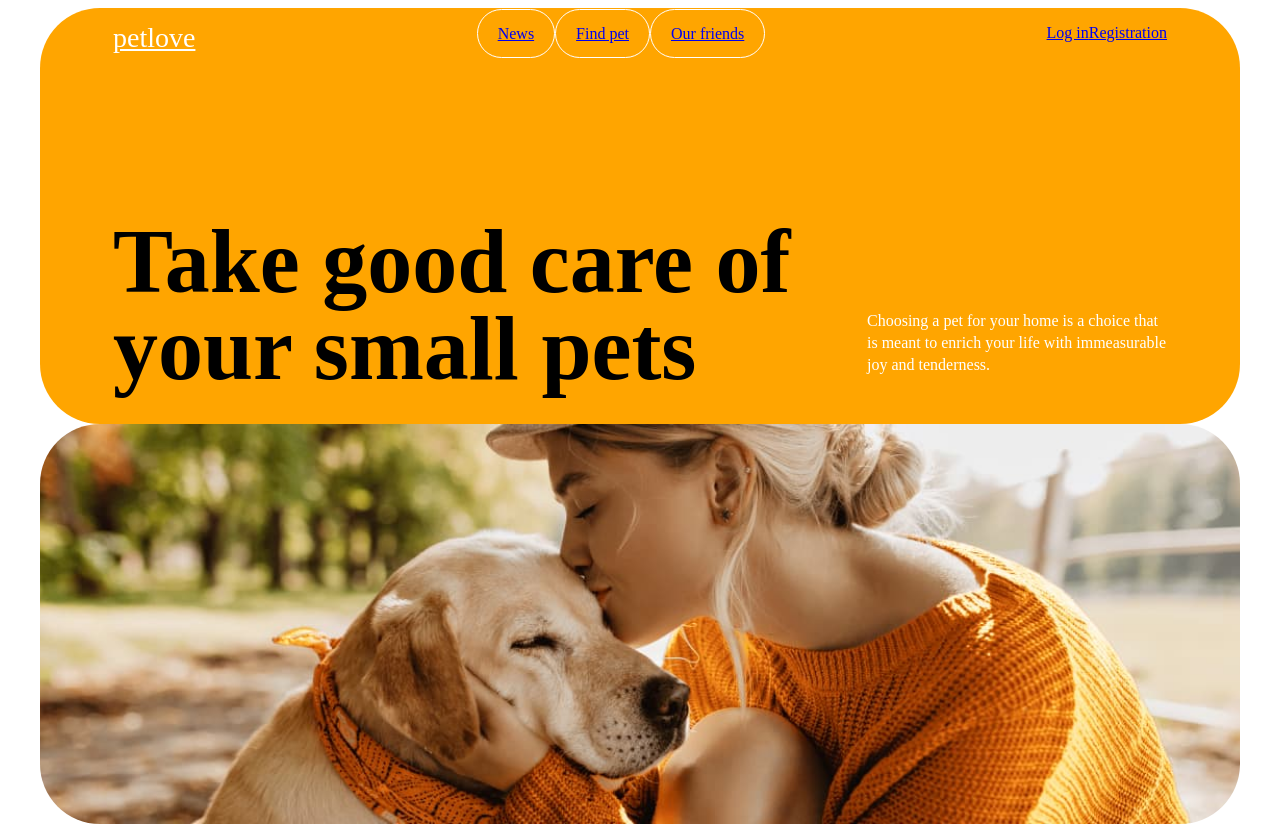
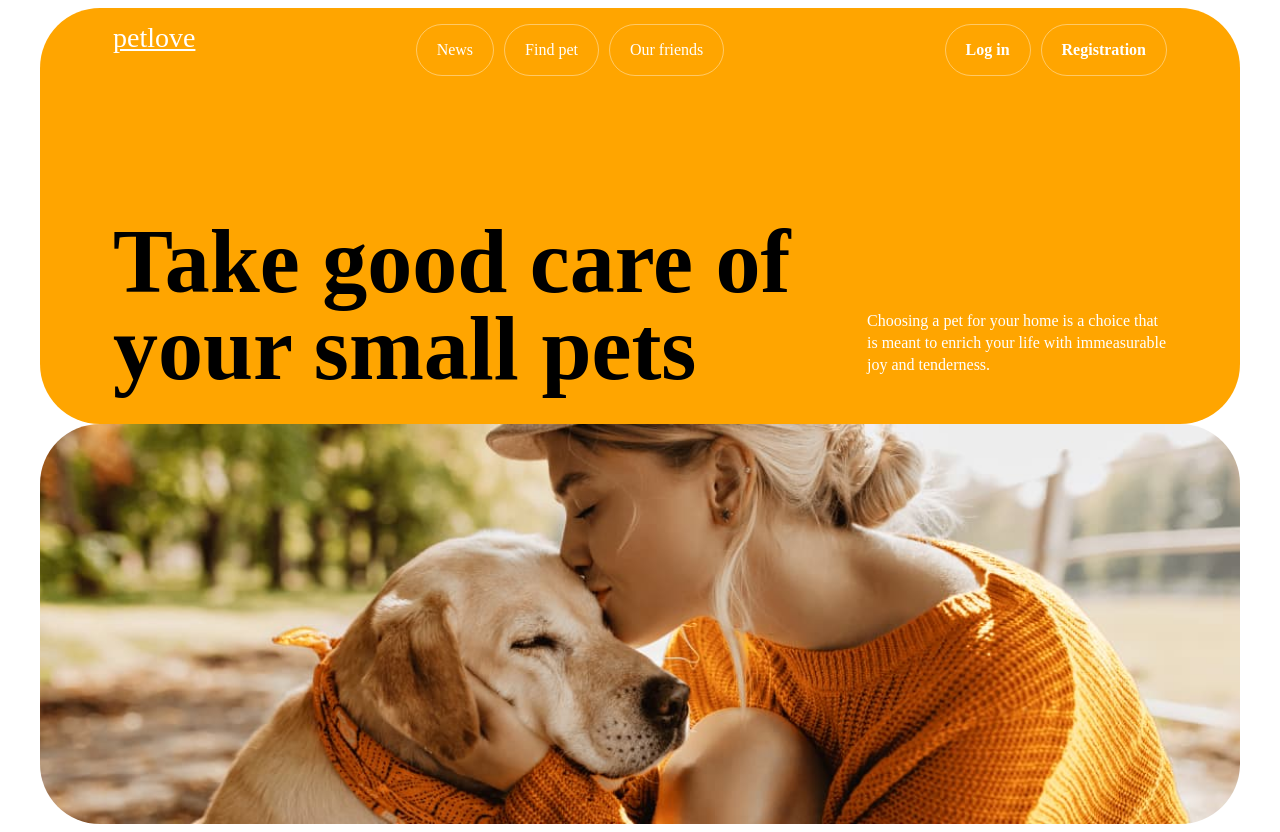
Before and after one commit to JuliaNedilchak/petlove-ai, a React (Vite) app in the folder frontend/: page / in a window 1280 px wide. Built offline with nearby package versions, Linux system fonts and the light colour scheme.

Commit message:
friends page

```diff
--- a/frontend/package.json
+++ b/frontend/package.json
@@ -10,6 +10,7 @@
     "preview": "vite preview"
   },
   "dependencies": {
+    "axios": "^1.18.0",
     "react": "^19.2.6",
     "react-dom": "^19.2.6",
     "react-router-dom": "^7.17.0"
--- /dev/null
+++ b/frontend/src/api/friendsApi.js
@@ -0,0 +1,8 @@
+import axios from 'axios';
+
+const BASE_URL = 'https://petlove.b.goit.study/api';
+
+export const getFriends = async()=>{
+    const {data} = await axios.get(`${BASE_URL}/friends`);
+    return data;
+}
--- /dev/null
+++ b/frontend/src/components/FriendCard/FriendCard.jsx
@@ -0,0 +1,15 @@
+
+
+const FriendCard = ({friend}) => {
+  return (
+    <li>
+      <img src={friend.imageUrl} alt={friend.title}/>
+      <h2>{friend.title}</h2>
+      <p>Email: {friend.email}</p>
+      <p>Address: {friend.address}</p>
+      <p>Phone: {friend.phone}</p>
+    </li>
+  )
+}
+
+export default FriendCard
--- /dev/null
+++ b/frontend/src/components/FriendsList/FriendsList.jsx
@@ -0,0 +1,15 @@
+
+import FriendCard from '../FriendCard/FriendCard'
+
+const FriendsList = ({friends}) => {
+  return (
+    <ul>
+      {friends.map(friend =>(
+        <FriendCard key={friend._id}
+        friend={friend}/>
+      ))}
+    </ul>
+  )
+}
+
+export default FriendsList
--- a/frontend/src/components/Header/AuthNav.jsx
+++ b/frontend/src/components/Header/AuthNav.jsx
@@ -1,11 +1,13 @@
 import React from 'react'
 import { Link } from 'react-router-dom'
+import css from './AuthNav.module.css'
+
 
 const AuthNav = () => {
   return (
-    <div>
-      <Link to='/login'>Log in</Link>
-      <Link to='/register'>Registration</Link>
+    <div className={css.authBlock}>
+      <Link className={css.auth} to='/login'>Log in</Link>
+      <Link className={css.auth} to='/register'>Registration</Link>
 
     </div>
   )
--- /dev/null
+++ b/frontend/src/components/Header/AuthNav.module.css
@@ -0,0 +1,16 @@
+.authBlock{
+display: flex;
+gap: 10px;
+}
+
+.auth{
+     padding: 15px 20px;
+    font-weight: bold;
+    color: #ffffff;
+    font-size: 16px;
+    line-height: 20px;
+    letter-spacing: -3%;
+    border-radius: 30px;
+text-decoration: none;
+    border: 1px solid rgba(255,255,255,0.4);
+}
--- a/frontend/src/components/Header/Header.module.css
+++ b/frontend/src/components/Header/Header.module.css
@@ -17,9 +17,16 @@
 .category{
     padding: 15px 20px;
     font-weight: medium;
+    color: #ffffff;
     font-size: 16px;
     line-height: 20px;
     letter-spacing: -3%;
     border-radius: 30px;
-    border: 1px solid white;
+text-decoration: none;
+    border: 1px solid rgba(255,255,255,0.4);
 }
+.nav{
+   display: flex;
+    gap: 10px;
+    flex-direction: row;
+}
--- a/frontend/src/pages/FriendsPage/FriendsPage.jsx
+++ b/frontend/src/pages/FriendsPage/FriendsPage.jsx
@@ -1,10 +1,32 @@
-import React from 'react'
+import React, { useEffect, useState } from 'react'
+import FriendsList from '../../components/FriendsList/FriendsList'
+import { getFriends } from '../../api/friendsApi';
+
 
 const FriendsPage = () => {
+  const [friends, setFriends]= useState([]);
+
+  useEffect(()=>{
+    const fetchFriends= async()=>{
+      try{
+        const data=await getFriends();
+        setFriends(data);
+      }
+      catch(error){
+        console.log(error)
+
+      }
+    }
+    fetchFriends();
+  },[])
+
   return (
-    <div>
-      friends
+   <section>
+    <div className='container'>
+      <h1>Our Friends</h1>
+      <FriendsList friends={friends}/>
     </div>
+   </section>
   )
 }
 
```
Also changed, not shown: frontend/src/components/FriendCard/FriendCard.module.css (added), frontend/src/components/FriendsList/FriendsList.module.css (added), 1 other file (tests, documents, lock files or other folders).
